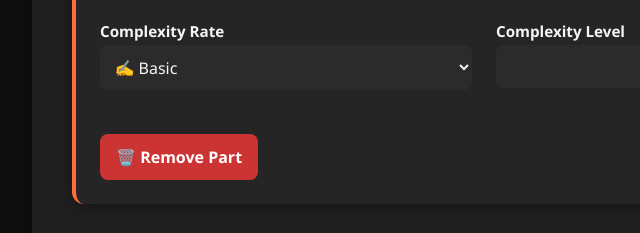
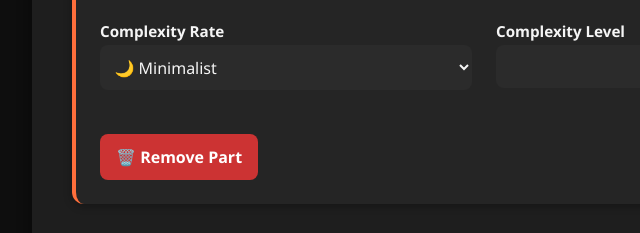
Before and after one commit to drakie20/tattoo, a plain HTML site: page index.html in a window 1280 px wide. Shown: the part 262-495 px from the top of the page, 158-798 px from the left. Drawn offline with Linux system fonts and the light colour scheme.

Commit message:
Update index.html

```diff
--- a/index.html
+++ b/index.html
@@ -198,11 +198,11 @@
       <div>
         <label>Complexity Rate</label>
         <select id="complexity-${id}">
-          <option value="120">✍️ Basic</option>
-          <option value="150">🧩 Fine Line</option>
+          <option value="120">🌙 Minimalist</option>
+          <option value="150">✍️ Fine Lines</option>
           <option value="200">🌀 Semi-Detailed</option>
-          <option value="250">🔲 Detailed</option>
-          <option value="360">🎨 High Detail</option>
+          <option value="250">🎨 Detailed</option>
+          <option value="360">🔍High Detail</option>
           <option value="420">🔥 Full Realism</option>
         </select>
       </div>
```
